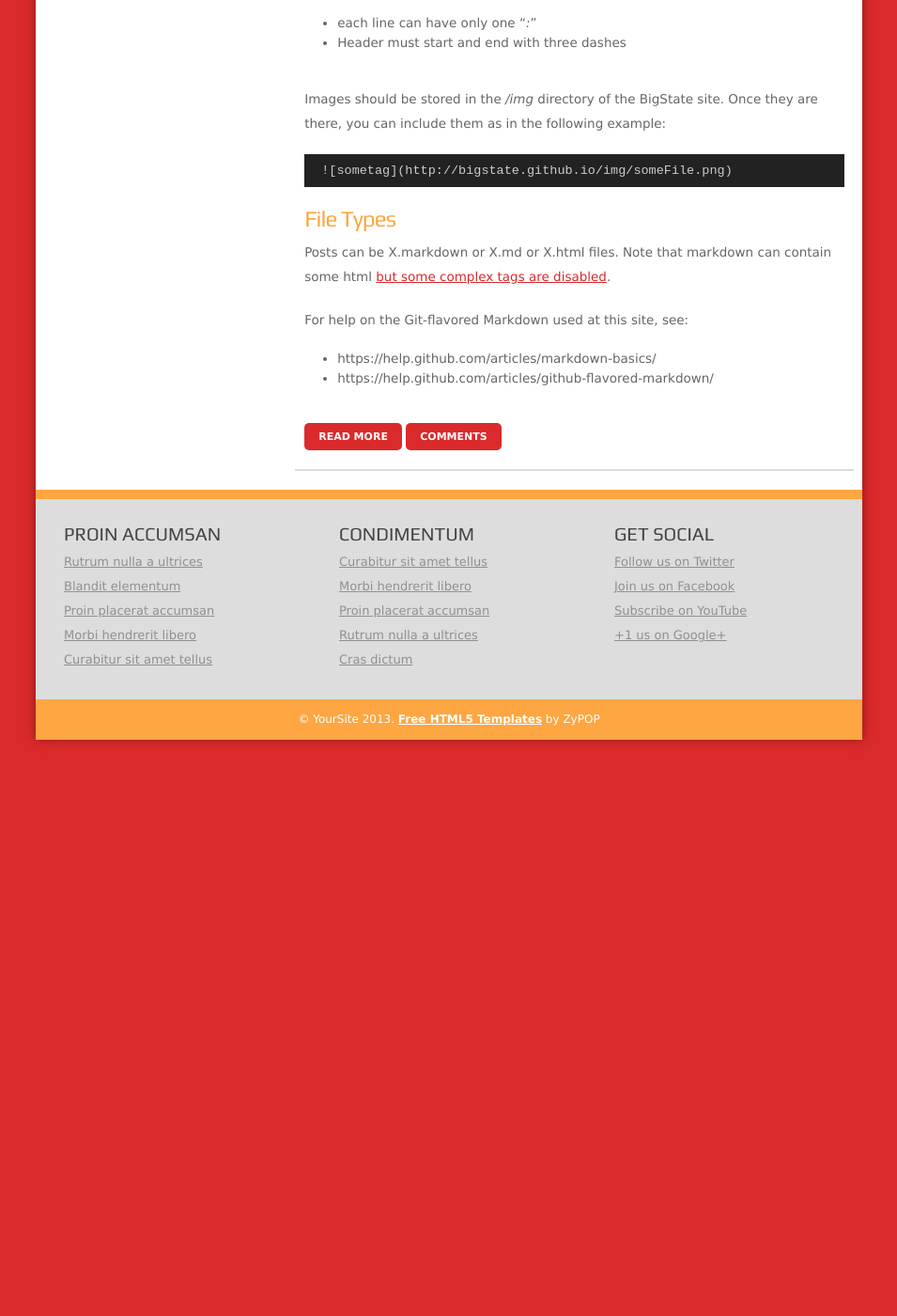
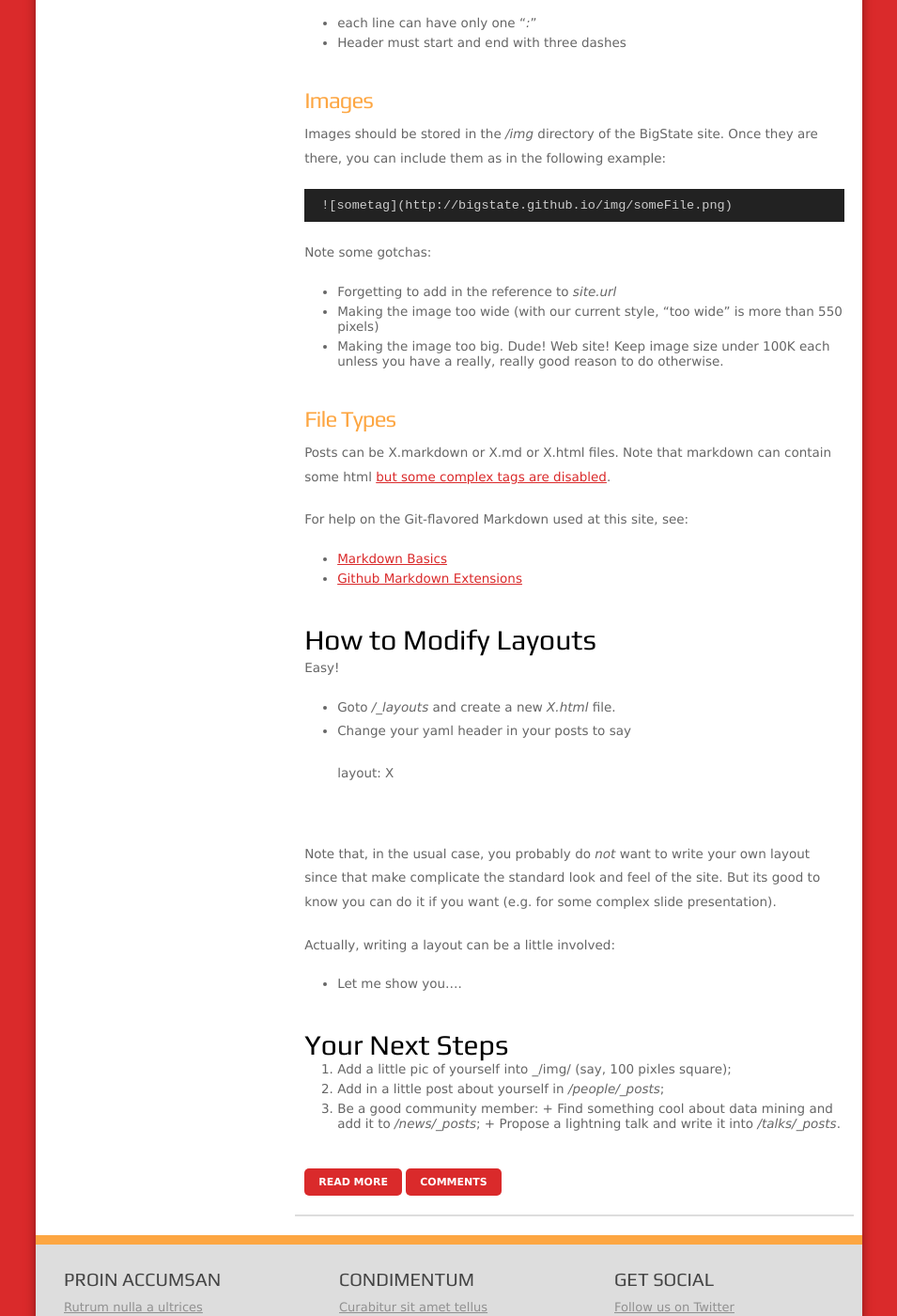
Before and after one commit to swaruparam/bigstate.github.io, a Jekyll site: the page built from talks/_posts/2014-10-18-how2markdown.md, in a window 1280 px wide and 1400 px high, scrolled down 1819 px. Shown: the whole window at 94% size, without its empty margins (162-1117 px from the left). Built offline with Jekyll 4.4.1, drawn with Linux system fonts in a browser that asks for light colours; before the commit the page ends 2646 px from its top, so only the background shows below that.

Commit message:
Lightning talk, done!

```diff
--- a/talks/_posts/2014-10-18-how2markdown.md
+++ b/talks/_posts/2014-10-18-how2markdown.md
@@ -47,12 +47,20 @@ Note some gotchas:
 + each line can have only one "_:_"
 + Header must start and end with three dashes
 
+### Images
+
 Images should be stored in the _/img_ directory of the BigState site. Once they are there,
 you can include them as in the following example:
 
 
      ![sometag]({{site.url}}/img/someFile.png)
 
+Note some gotchas:
+
++ Forgetting to add in the reference to _site.url_
++ Making the image too wide (with our current style, "too wide" is more than 550 pixels)
++ Making the image too big. Dude! Web site! Keep image size under 100K each unless you have
+  a really, really good reason to do otherwise.
 
 ### File Types
 
@@ -61,5 +69,31 @@ Posts can be X.markdown or X.md or X.html files. Note that markdown can contain
 
 For help on the Git-flavored Markdown used at this site, see:
 
-+ https://help.github.com/articles/markdown-basics/
-+ https://help.github.com/articles/github-flavored-markdown/
++ [Markdown Basics](https://help.github.com/articles/markdown-basics/)
++ [Github Markdown Extensions](https://help.github.com/articles/github-flavored-markdown/)
+
+## How to Modify Layouts
+
+Easy!
+
++ Goto _/\_layouts_ and create a new _X.html_ file.
++ Change your yaml header in your posts to say
+
+     layout: X
+
+Note that, in the usual case, you probably do _not_ want  to write your own layout since that
+make complicate the standard look and feel of the site.  But its good to know you can do it if
+you want (e.g. for some complex slide presentation).
+
+Actually, writing a layout can be a little involved:
+
++ Let me show you....
+
+
+## Your Next Steps
+
+1. Add a little pic of yourself into _/img/ (say, 100 pixles square);
+2. Add in a little post about yourself in _/people/\_posts_;
+3. Be a good community member:
+       + Find something cool about data mining and add it to  _/news/\_posts_;
+			 + Propose a lightning talk and write it into _/talks/\_posts_.
```
